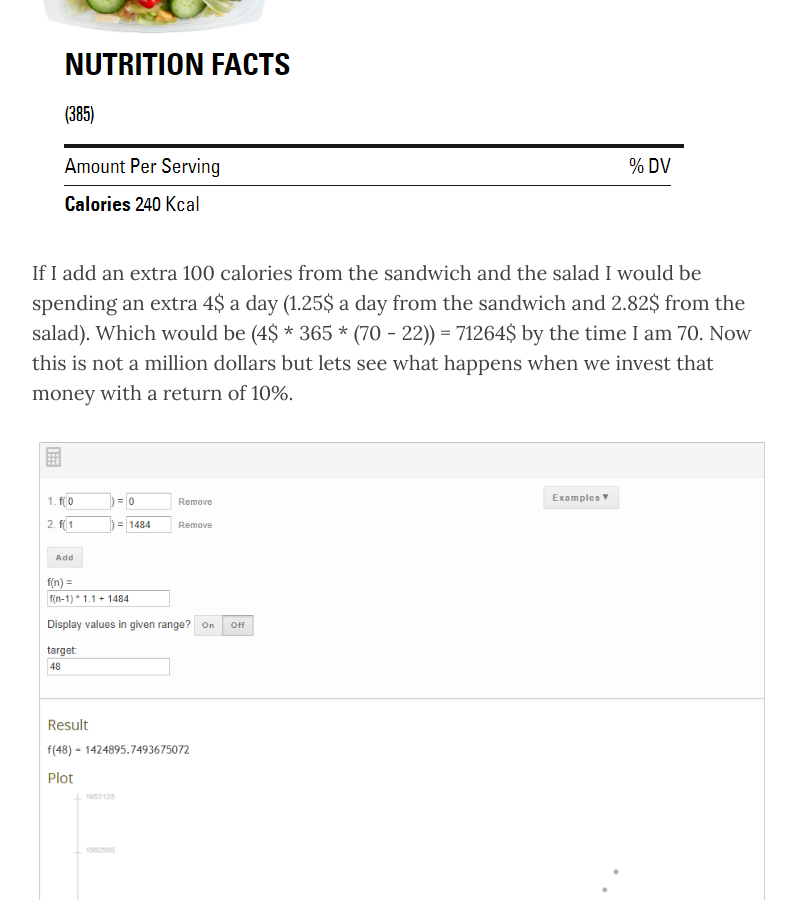
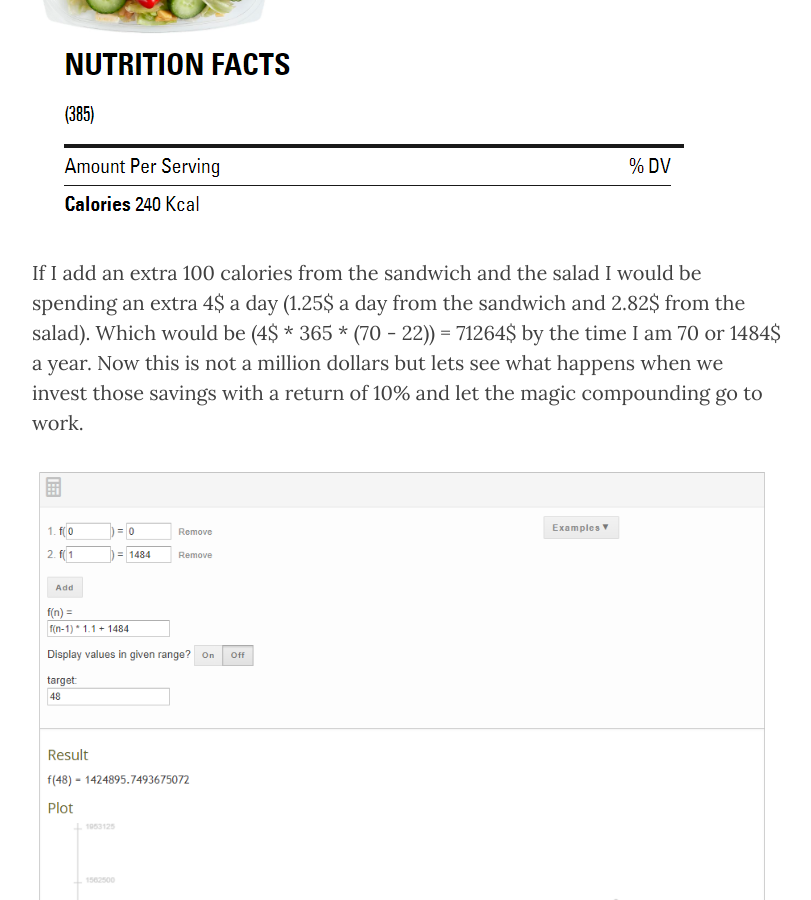
Before and after one commit to kwojcicki/kwojcicki.github.io, a Jekyll site: the page built from _posts/2019-05-14-BECOMING-RICH.md, in a window 1280 px wide and 900 px high, scrolled down 3200 px. Shown: the whole window, without its empty margins (233-1044 px from the left). Built offline with Jekyll 4.4.1, drawn with Linux system fonts in a browser that asks for light colours; nearby versions of some CDN libraries; some of the changed text lies outside the part shown.

Commit message:
updating image order

```diff
--- a/_posts/2019-05-14-BECOMING-RICH.md
+++ b/_posts/2019-05-14-BECOMING-RICH.md
@@ -11,7 +11,9 @@
 
 ***Disclaimer: This is a slight parody of [https://www.cnbc.com/2019/03/28/suze-orman-spending-money-on-coffee-is-like-throwing-1-million-down-the-drain.html](https://www.cnbc.com/2019/03/28/suze-orman-spending-money-on-coffee-is-like-throwing-1-million-down-the-drain.html).***
 
-***Take anything I say in this article with a grain of salt, and the numbers are sometimes rounded sometimes not depending on my mood when I was calculating :). ***
+
+***Take anything I say in this article with a grain of salt, and the numbers are sometimes rounded sometimes not depending on my mood when I was calculating :).***
+
 
 ***All these prices/nutrition facts will be based on the [independent city market website](https://www.independentcitymarket.ca***
 
@@ -33,18 +35,22 @@
 
 I have seen some good looking [ham/cheese baguettes](https://www.independentcitymarket.ca/Food/Deli-%26-Ready-Meals/Ready-Meals-%26-Sides/Sandwiches-%26-Lunch-Kits/Ham-and-Compt%C3%A9-Cheese-Baguette/p/20786966_EA).
 
+![Baguette](/img/posts/sandwich.PNG)
 ![Baguette nutrition](/img/posts/sandwichnutrition.PNG)
-![Baguette](/img/posts/sandwich.PNG)
 
 To round off the meal we can add a nice [garden salad](https://www.independentcitymarket.ca/Food/Meal-Kits-%26-Deli/Ready-Meals-%26-Sides/Salads/Garden-Salad-with-Cheese%2C-Small/p/20099003_KG).
 
 ![Garden salad nutrition](/img/posts/gardensalad.PNG)
 ![Garden salad](/img/posts/gardensaladnutrition.PNG)
 
-If I add an extra 100 calories from the sandwich and the salad I would be spending an extra 4$  a day (1.25$ a day from the sandwich and 2.82$ from the salad). Which would be (4$ * 365 * (70 - 22)) = 71264$ by the time I am 70. Now this is not a million dollars but lets see what happens when we invest that money with a return of 10%.
+If I add an extra 100 calories from the sandwich and the salad I would be spending an extra 4$  a day (1.25$ a day from the sandwich and 2.82$ from the salad). Which would be (4$ * 365 * (70 - 22)) = 71264$ by the time I am 70 or 1484$ a year. Now this is not a million dollars but lets see what happens when we invest those savings with a return of 10% and let the magic compounding go to work.
 
 ![Return on investment](/img/posts/graph.PNG)
 
 And BOOM! over 1 million dollars in 48 years if I just start eating less now.
 
 But why should I stop at eating 2500 calories a day. If dropping 200 calories got me a million dollars why don't I drop 1000 calories and really start raking in the cash. Or I can just stop eating at all, just have vitamin gummy bears and water. Next self made billionaire here I come!
+
+<script>
+console.log("hello");
+</script>
```
